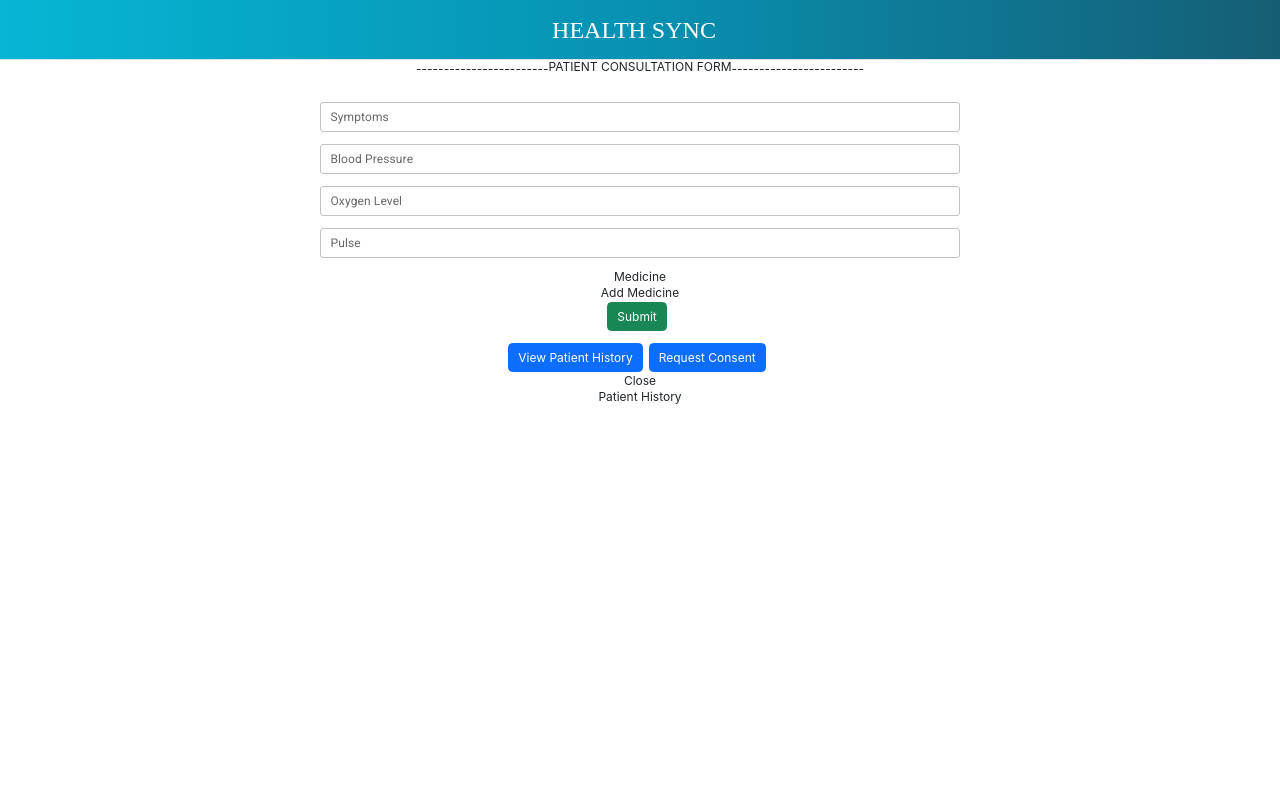
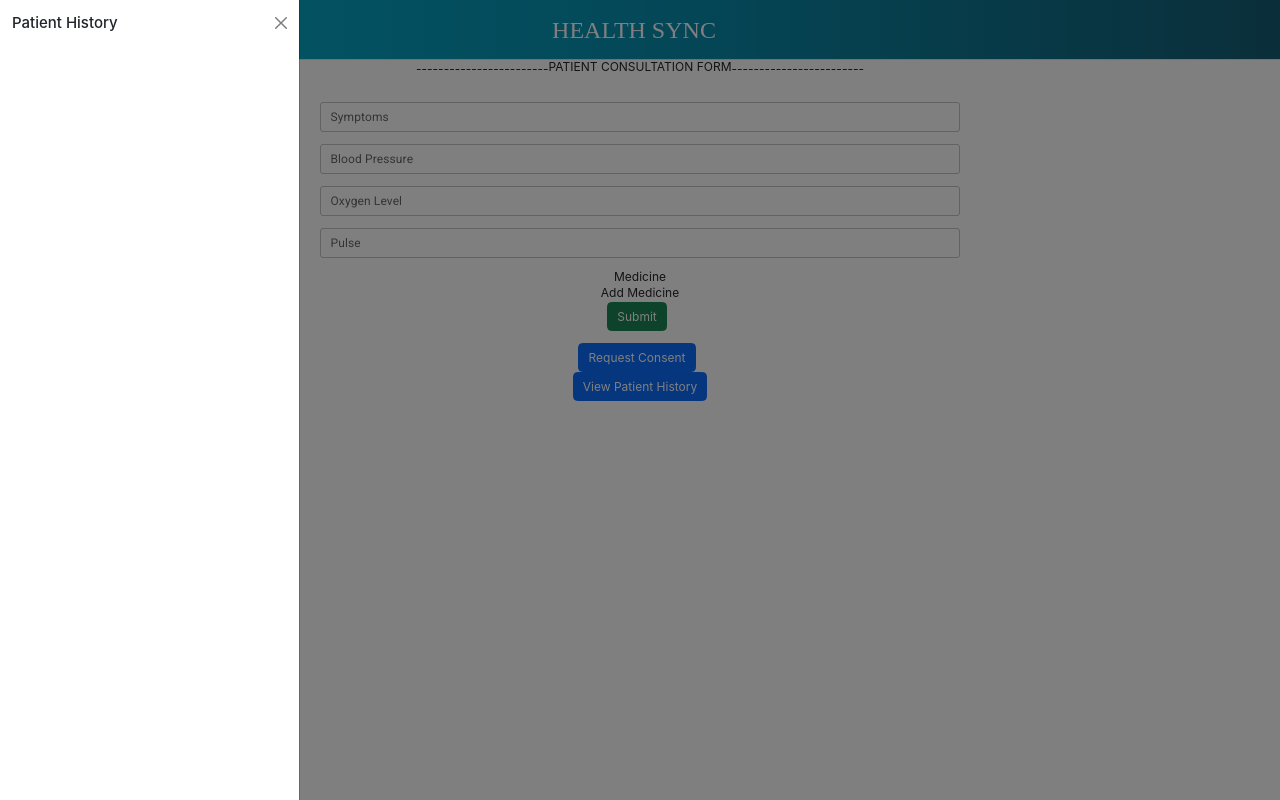
Before and after one commit to PranjalGawande/HealthCare-Application-Development, a React (Create React App) app: page /doctor/consultation-form in a window 1280 px wide. Both pictures are taken after a click on the button "View Patient History". Built offline with nearby package versions, Linux system fonts and the light colour scheme.

Commit message:
Add zoom effect to offcanvas backdrop and display welcome toast for logged in users

```diff
--- a/package.json
+++ b/package.json
@@ -14,9 +14,11 @@
     "react": "^18.2.0",
     "react-bootstrap": "^2.10.1",
     "react-dom": "^18.2.0",
+    "react-hot-toast": "^2.4.1",
     "react-icons": "^5.0.1",
     "react-router-dom": "^6.22.1",
     "react-scripts": "5.0.1",
+    "react-toastify": "^10.0.5",
     "web-vitals": "^2.1.4",
     "webpack-dev-middleware": "^5.3.4"
   },
--- a/src/Components/AdminDashboard.js
+++ b/src/Components/AdminDashboard.js
@@ -1,10 +1,14 @@
 import React from "react";
-import { useEffect } from "react";
+import { useState, useEffect } from "react";
 import admin from "../assets/AdminPage.jpg";
 import { useNavigate, useLocation } from 'react-router-dom'
 import { NavLink } from "react-router-dom";
+import toast, { Toaster } from "react-hot-toast";
+// import { Toast } from "bootstrap";
 
 const AdminDashboard = () => {
+  // toast.success("LOGIN SUCCESSFUL!");
+  // const [toastShown, setToastShown] = useState(false);
   const adminName = localStorage.getItem("Name");
   let navigate = useNavigate();
   const location = useLocation();
@@ -19,7 +23,15 @@ const AdminDashboard = () => {
       navigate("/");
       localStorage.clear();
     }
+
+    const loggedIn = localStorage.getItem("loggedIn");
+    if (loggedIn === "true") {
+      toast.success(`Welcome, ${adminName}`,
+      {duration: 3000,});
+      localStorage.removeItem("loggedIn"); // Clear the flag after displaying the toast
+    }
   }, []);
+
   const determineFontSize = () => {
     if (adminName && adminName.length > 14) {
       return '2rem'; // Decrease font size if more than 5 words
@@ -28,10 +40,20 @@ const AdminDashboard = () => {
   };
   return (
     <div>
+      <Toaster
+        toastOptions={{
+          className: '',
+          style: {
+            border: '5px solid #0f3c53',
+            padding: '16px',
+            color: '#713200',
+          },
+        }}
+      />
       <div className="h-full flex justify-center items-center ">
         <div className="flex admin-dashboard justify-evenly items-center gap-40 border-amber-300 border-solid ">
           <div className="image-container">
-            <img src={admin} className="admin-image"/>
+            <img src={admin} className="admin-image" />
             <div className="dashboard-name" style={{ fontSize: determineFontSize() }}>{adminName}</div>
           </div>
           <div className="flex flex-col gap-5 ">
@@ -39,7 +61,7 @@ const AdminDashboard = () => {
             <NavLink
               to="/admin/add-doctor"
               className="button text-white bg-gradient-to-r from-cyan-400 via-cyan-500 to-cyan-600 hover:bg-gradient-to-br focus:ring-4 focus:outline-none focus:ring-cyan-300 dark:focus:ring-cyan-800 font-medium rounded-lg text-sm px-5 py-2.5 text-center me-2 mb-2"
-              // style={{boxShadow:'0 8px 32px 0 rgba(0, 0, 0, 0.37)' }}
+            // style={{boxShadow:'0 8px 32px 0 rgba(0, 0, 0, 0.37)' }}
             >
 
               ADD DOCTOR
@@ -47,7 +69,7 @@ const AdminDashboard = () => {
             <NavLink
               to="/admin/add-admin"
               className="button text-white bg-gradient-to-r from-cyan-400 via-cyan-500 to-cyan-600 hover:bg-gradient-to-br focus:ring-4 focus:outline-none focus:ring-cyan-300 dark:focus:ring-cyan-800 font-medium rounded-lg text-sm px-5 py-2.5 text-center me-2 mb-2"
-              // style={{boxShadow:'0 8px 32px 0 rgba(0, 0, 0, 0.37)' }}
+            // style={{boxShadow:'0 8px 32px 0 rgba(0, 0, 0, 0.37)' }}
             >
 
               ADD ADMIN
--- a/src/Components/CNForm.js
+++ b/src/Components/CNForm.js
@@ -325,7 +325,7 @@ const CNForm = ({ patientId, doctorId }) => {
         Authorization: `Bearer ${token}`,
       };
       const response = await axios.get(`http://localhost:9191/doctor/history/${appToken}`,
-      { headers: headers });
+        { headers: headers });
       console.log(response);
       setPatientHistory(response.data);
     } catch (error) {
@@ -476,16 +476,36 @@ const CNForm = ({ patientId, doctorId }) => {
         <button className="btn btn-success me-2" type="submit">Submit</button>
       </form>
       <div style={{ marginTop: '1rem' }}>
-        <button className="btn btn-primary me-2" onClick={handleViewPatientHistory}>View Patient History</button>
+        {/* <button className="btn btn-primary me-2" onClick={handleViewPatientHistory}>View Patient History</button> */}
         <button className="btn btn-primary me-2" onClick={handleRequestConsent}>Request Consent</button>
       </div>
-      {showPopup && (
+      {
         <PatientHistoryPopup
           title="Patient History"
           onClose={() => setShowPopup(false)}
           patientHistory={patientHistory} // Pass patient history data to the Popup component
         />
-      )}
+      }
+      {/* <button class="btn btn-primary" type="button" data-bs-toggle="offcanvas" data-bs-target="#offcanvasWithBothOptions" aria-controls="offcanvasWithBothOptions">View Patient History</button>
+
+      <div class="offcanvas offcanvas-start" data-bs-scroll="true" tabindex="-1" id="offcanvasWithBothOptions" aria-labelledby="offcanvasWithBothOptionsLabel">
+        <div class="offcanvas-header">
+          <h5 class="offcanvas-title" id="offcanvasWithBothOptionsLabel">Patient History</h5>
+          <button type="button" class="btn-close" data-bs-dismiss="offcanvas" aria-label="Close"></button>
+        </div>
+        <div class="offcanvas-body">
+            {patientHistory.map(record => (
+              <div key={record.recordId} className="record">
+                <h3>Record ID: {record.recordId}</h3>
+                <p><strong>Blood Pressure:</strong> {record.bloodPressure}</p>
+                <p><strong>Oxygen Level:</strong> {record.oxygenLevel}</p>
+                <p><strong>Pulse:</strong> {record.pulse}</p>
+                <p><strong>Symptoms:</strong> {record.symptoms}</p>
+                <p><strong>Medicine:</strong> {record.medicine.join(', ')}</p>
+              </div>
+            ))}
+        </div>
+      </div> */}
 
     </div>
   );
--- a/src/Components/DoctorDashboard.js
+++ b/src/Components/DoctorDashboard.js
@@ -16,6 +16,7 @@ import { useEffect } from 'react';
 import { useNavigate } from 'react-router-dom';
 import doctorImage from '../assets/DoctorPage.png';
 import { NavLink } from 'react-router-dom';
+import { toast, Toaster } from 'react-hot-toast';
 
 export default function DoctorDashboard() {
   const doctorName = localStorage.getItem('Name');
@@ -40,6 +41,13 @@ export default function DoctorDashboard() {
       navigate("/");
       localStorage.clear();
     }
+
+    const loggedIn = localStorage.getItem("loggedIn");
+    if (loggedIn === "true") {
+      toast.success(`Welcome, ${doctorName}`);
+      localStorage.removeItem("loggedIn"); // Clear the flag after displaying the toast
+    }
+
   }, []);
 
 
@@ -61,6 +69,7 @@ export default function DoctorDashboard() {
 
   return (
     <div className='main-background-doctor'>
+      <Toaster />
       <div className=" background h-full flex justify-center items-center ">
         <div className="flex admin-dashboard justify-evenly items-center gap-40 border-amber-300 border-solid ">
         <div className="image-container" >
--- a/src/Components/Login.js
+++ b/src/Components/Login.js
@@ -1,70 +1,3 @@
-// import React, { useState } from "react";
-// // import 'bootstrap/dist/css/bootstrap.min.css';
-// import TextField from '@mui/material/TextField';
-// import MenuItem from '@mui/material/MenuItem';
-
-// const LoginForm = () => {
-//   const [email, setEmail] = useState("");
-//   const [password, setPassword] = useState("");
-//   const [role, setRole] = useState("");
-
-//   const handleSubmit = (e) => {
-//     e.preventDefault();
-//     console.log("User Logged In:", { email, password, role });
-//   };
-
-//   const handleRoleChange = (e) => {
-//     setRole(e.target.value);
-//   };
-
-//   return (
-//     // <div className="container background d-flex align-items-center">
-//     //   <div className="container glass-background ">
-//     //     <label className="text-login fw-bold text-center">LOGIN</label>
-
-//     //     <form>
-//     //       <div className="mb-3 mt-5 mx-5">
-//     //         <p htmlFor="exampleInputEmail1" className="form-label text-start">
-//     //           Email
-//     //         </p>
-//     //         <input
-//     //           type="email"
-//     //           className="form-control"
-//     //           id="exampleInputEmail1"
-//     //           aria-describedby="emailHelp"
-//     //         />
-//     //       </div>
-//     //       <div className="mb-3 mt-5 mx-5">
-//     //         <p htmlFor="exampleInputPassword1" className="form-label text-start">
-//     //           Password
-//     //         </p>
-//     //         <input
-//     //           type="password"
-//     //           className="form-control"
-//     //           id="exampleInputPassword1"
-//     //         />
-//     //       </div>
-//     //       <div className="mb-3 mt-5 mx-5">
-//     //         <p htmlFor="exampleInputPassword1" className="form-label text-start">
-//     //           Role
-//     //         </p>
-//     //         <select
-//     //           className="form-select"
-//     //           aria-label="Default select example"
-//     //           onChange={handleRoleChange}
-//     //         >
-//     //           <option value="admin">Admin</option>
-//     //           <option value="doctor">Doctor</option>
-//     //           <option value="receptionist">Receptionist</option>
-//     //         </select>
-//     //       </div>
-//     //       <button type="submit" className="btn btn-primary btn-lg">
-//     //         Login
-//     //       </button>
-//     //     </form>
-//     //   </div>
-//     // </div>
-
 import React, { useState } from "react";
 import axios from "axios";
 import TextField from "@mui/material/TextField";
@@ -73,6 +6,7 @@ import { useNavigate } from "react-router-dom";
 import { v4 as uuidv4 } from "uuid";
 import loginImage from "../assets/loginPage.jpg";
 import { colors } from "@mui/material";
+import toast, {Toaster} from "react-hot-toast";
 
 const LoginForm = () => {
   let navigate = useNavigate();
@@ -101,6 +35,7 @@ const LoginForm = () => {
       // localStorage.setItem("name", name);
       localStorage.setItem("token", token);
       localStorage.setItem("role", role);
+      localStorage.setItem("loggedIn", "true");
       // console.log("User Logged In:", responseData);
       // localStorage.setItem("token", token);
       // localStorage.setItem("role", role);
@@ -158,7 +93,7 @@ const LoginForm = () => {
       // Store admin name in local storage or state for later use
       localStorage.setItem("Name", Name);
 
-
+      // toast.success("Login Successful");
 
       if (role === "DOCTOR") {
         navigate("/doctor");
@@ -171,6 +106,8 @@ const LoginForm = () => {
       console.error("Login failed:", error);
     }
   };
+
+  const notify = () => toast('Here is your toast.');
 
   const handleRoleChange = (e) => {
     setRole(e.target.value);
--- a/src/Components/PatientHistoryPopup.js
+++ b/src/Components/PatientHistoryPopup.js
@@ -1,11 +1,76 @@
-import React from 'react';
+// import React from "react";
+
+// export const PatientHistoryPopup = ({ title, onClose, patientHistory }) => {
+//   return (
+//     <div className="">
+//       {/* <div className="popup-inner"> */}
+//         {/* <button className="close-btn" onClick={onClose}>Close</button>
+//         <h2>{title}</h2>
+//         <div className="history">
+//           {patientHistory.map(record => (
+//             <div key={record.recordId} className="record">
+//               <h3>Record ID: {record.recordId}</h3>
+//               <p><strong>Blood Pressure:</strong> {record.bloodPressure}</p>
+//               <p><strong>Oxygen Level:</strong> {record.oxygenLevel}</p>
+//               <p><strong>Pulse:</strong> {record.pulse}</p>
+//               <p><strong>Symptoms:</strong> {record.symptoms}</p>
+//               <p><strong>Medicine:</strong> {record.medicine.join(', ')}</p>
+//             </div>
+//           ))}
+//         </div> */}
+
+
+
+//         <button class="btn btn-primary" type="button" data-bs-toggle="offcanvas" data-bs-target="#offcanvasWithBothOptions" aria-controls="offcanvasWithBothOptions">View Patient History</button>
+
+//         <div class="offcanvas offcanvas-start" data-bs-scroll="true" tabindex="-1" id="offcanvasWithBothOptions" aria-labelledby="offcanvasWithBothOptionsLabel">
+//           <div class="offcanvas-header">
+//             <h5 class="offcanvas-title" id="offcanvasWithBothOptionsLabel">Patient History</h5>
+//             <button type="button" class="btn-close" data-bs-dismiss="offcanvas" aria-label="Close"></button>
+//           </div>
+//           <div class="offcanvas-body">
+//             <div className="history">
+//               {patientHistory.map(record => (
+//                 <div key={record.recordId} className="record">
+//                   <h3>Record ID: {record.recordId}</h3>
+//                   <p><strong>Blood Pressure:</strong> {record.bloodPressure}</p>
+//                   <p><strong>Oxygen Level:</strong> {record.oxygenLevel}</p>
+//                   <p><strong>Pulse:</strong> {record.pulse}</p>
+//                   <p><strong>Symptoms:</strong> {record.symptoms}</p>
+//                   <p><strong>Medicine:</strong> {record.medicine.join(', ')}</p>
+//                 </div>
+//               ))}
+//             </div>
+//           </div>
+//         </div>
+//       {/* </div> */}
+//     </div >
+//   );
+// };
+
+
+
+import React, { useState } from 'react';
+import Button from 'react-bootstrap/Button';
+import Offcanvas from 'react-bootstrap/Offcanvas';
 
 export const PatientHistoryPopup = ({ title, onClose, patientHistory }) => {
+  const [show, setShow] = useState(false);
+
+  const handleClose = () => setShow(false);
+  const handleShow = () => setShow(true);
+
   return (
-    <div className="popup">
-      <div className="popup-inner">
-        <button className="close-btn" onClick={onClose}>Close</button>
-        <h2>{title}</h2>
+    <>
+      <Button variant="primary" onClick={handleShow}>
+        View Patient History
+      </Button>
+
+      <Offcanvas show={show} onHide={handleClose} backdropClassName='offcanvas-zoom-backdrop'>
+        <Offcanvas.Header closeButton>
+          <Offcanvas.Title>Patient History</Offcanvas.Title>
+        </Offcanvas.Header>
+        <Offcanvas.Body>
         <div className="history">
                {patientHistory.map(record => (
                 <div key={record.recordId} className="record">
@@ -18,7 +83,8 @@ export const PatientHistoryPopup = ({ title, onClose, patientHistory }) => {
                 </div>
               ))}
             </div>
-      </div>
-    </div>
+        </Offcanvas.Body>
+      </Offcanvas>
+    </>
   );
-};
+}
--- a/src/Components/ReceptionistDashboard.js
+++ b/src/Components/ReceptionistDashboard.js
@@ -2,6 +2,7 @@ import React from 'react';
 import { useEffect } from 'react';
 import { useNavigate } from 'react-router-dom';
 import receptionist from '../assets/receptionist_11833579-removebg-preview.png';
+import toast, { Toaster } from "react-hot-toast";
 
 
 export default function ReceptionistDashboard() {
@@ -10,13 +11,20 @@ export default function ReceptionistDashboard() {
   useEffect(() => {
     const token = localStorage.getItem("token");
     const role = localStorage.getItem("role");
+    const Name = localStorage.getItem("Name");
     if (!token) {
       // Redirect to login page if token doesn't exist
       navigate("/");
     }
-    if (role !== "RECEPTIONIST") {
+    if (role === "DOCTOR" || role === "ADMIN") {
       navigate("/");
       localStorage.clear();
+    }
+
+    const loggedIn = localStorage.getItem("loggedIn");
+    if (loggedIn === "true") {
+      toast.success(`Welcome, ${Name}`);
+      localStorage.removeItem("loggedIn"); // Clear the flag after displaying the toast
     }
   }, []);
 
@@ -38,6 +46,7 @@ export default function ReceptionistDashboard() {
 
   return (
     <div>
+      <Toaster />
       <div className="h-full flex justify-center items-center mt-20">
         <div className='flex justify-evenly items-center gap-40 mt-20 border-amber-300 border-solid '>
           <div className='border border-gray p-5 rounded-md bg-slate-200'>
--- a/src/Components/style.css
+++ b/src/Components/style.css
@@ -241,3 +241,7 @@
   /* background-color: #984747; */
 
 }
+
+.offcanvas-zoom-backdrop {
+  zoom: 140%;
+}
--- a/src/index.js
+++ b/src/index.js
@@ -6,9 +6,7 @@ import reportWebVitals from './reportWebVitals';
 
 const root = ReactDOM.createRoot(document.getElementById('root'));
 root.render(
-  <React.StrictMode>
     <App />
-  </React.StrictMode>
 );
 
 reportWebVitals();
```
Also changed, not shown: 1 other file (tests, documents, lock files or other folders). Lines whose indentation alone changed are shown as unchanged.
